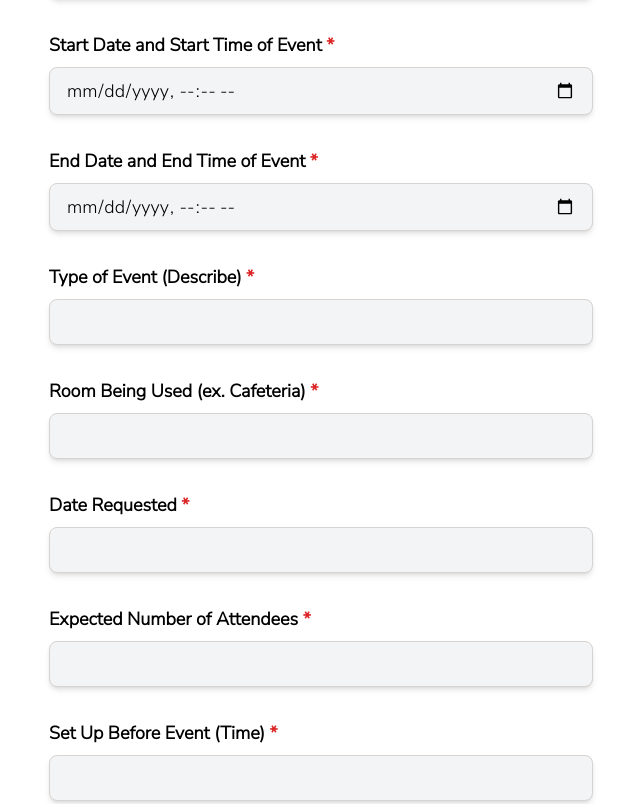
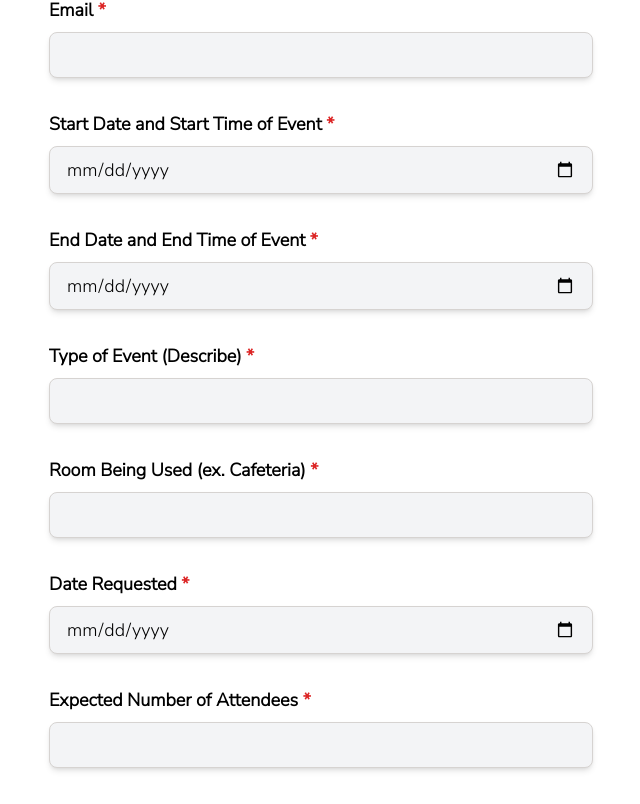
Before and after one commit to nargis764/Church_Website_Project, a Next.js app in the folder jtgs/: page /facility-scheduling-form in a window 1280 px wide. Shown: the part 1052-1856 px from the top of the page, without its empty margins (319-959 px from the left). Built offline with nearby package versions, Linux system fonts and the light colour scheme; a web font is replaced by a local one.

Commit message:
emailjs library working simply

```diff
--- a/jtgs/package.json
+++ b/jtgs/package.json
@@ -10,6 +10,7 @@
     "export": "next export"
   },
   "dependencies": {
+    "@emailjs/browser": "^3.6.2",
     "@fortawesome/fontawesome-svg-core": "^6.1.1",
     "@fortawesome/free-brands-svg-icons": "^6.1.1",
     "@fortawesome/free-regular-svg-icons": "^6.1.1",
--- a/jtgs/pages/facility-scheduling-form.js
+++ b/jtgs/pages/facility-scheduling-form.js
@@ -1,13 +1,30 @@
-import React from 'react'
+import React, { useRef } from 'react';
 import { FontAwesomeIcon } from "@fortawesome/react-fontawesome";
 import { faAsterisk } from "@fortawesome/free-solid-svg-icons";
 import ReCAPTCHA from "react-google-recaptcha";
 import Image from "next/image";
+import emailjs from '@emailjs/browser';
 
 
 
 
 const FacilitySchedulingForm = () => {
+
+    const form = useRef();
+
+    const sendEmail = (e) => {
+        e.preventDefault();
+
+        //account required for info
+        // emailjs.sendForm('YOUR_SERVICE_ID', 'YOUR_TEMPLATE_ID', form.current, 'YOUR_PUBLIC_KEY')
+        emailjs.sendForm('service_26sgdkw', 'template_5l62d8k', form.current, 'iaiLgMDyRL7o2dAmK')
+            .then((result) => {
+                console.log(result.text);
+            }, (error) => {
+                console.log(error.text);
+            });
+    };
+
 
     let imgURL =
         "https://images.pexels.com/photos/701816/pexels-photo-701816.jpeg?auto=compress&cs=tinysrgb&w=1260&h=750&dpr=1";
@@ -38,13 +55,29 @@ const FacilitySchedulingForm = () => {
 
             <p className="text-lg lg:mx-48">Fields marked with an <span className="text-red-600"> &#42; </span> are required</p>
 
-            <form className="lg:mx-48">
+
+
+            <form className="lg:mx-48" ref={form} onSubmit={sendEmail}>
+
+                <label>Name</label>
+                <input type="text" name="user_name" />
+
+                <label>Email</label>
+                <input type="email" name="user_email" />
+
+                <label>Message</label>
+                <textarea name="message" />
+
+
+
+
+
                 <div className="flex flex-col">
                     <label className="text-lg font-bold my-2">
                         Date
                     </label>
 
-                    <input type="date" className="border border-stone-300 bg-gray-100 rounded-lg text-lg px-4 py-2 shadow-md" placeholder="" />
+                    <input type="date" name="date" className="border border-stone-300 bg-gray-100 rounded-lg text-lg px-4 py-2 shadow-md" placeholder="" />
                 </div>
 
 
@@ -53,7 +86,7 @@ const FacilitySchedulingForm = () => {
                         Contact Name <span className="text-red-600"> &#42; </span>
                     </label>
 
-                    <input type="text" className="border border-stone-300 bg-gray-100 rounded-lg text-lg px-4 py-2 shadow-md" />
+                    <input type="text" name="contact_name" className="border border-stone-300 bg-gray-100 rounded-lg text-lg px-4 py-2 shadow-md" />
                 </div>
 
 
@@ -62,7 +95,7 @@ const FacilitySchedulingForm = () => {
                         Sponsor Name (Organization) <span className="text-red-600"> &#42; </span>
                     </label>
 
-                    <input type="text" className="border border-stone-300 bg-gray-100 rounded-lg text-lg px-4 py-2 shadow-md" />
+                    <input type="text" name="sponsor_name" className="border border-stone-300 bg-gray-100 rounded-lg text-lg px-4 py-2 shadow-md" />
                 </div>
 
 
@@ -71,7 +104,7 @@ const FacilitySchedulingForm = () => {
                         Telephone <span className="text-red-600"> &#42; </span>
                     </label>
 
-                    <input type="text" className="border border-stone-300 bg-gray-100 rounded-lg text-lg px-4 py-2 shadow-md" />
+                    <input type="text" name="telephone" className="border border-stone-300 bg-gray-100 rounded-lg text-lg px-4 py-2 shadow-md" />
                 </div>
 
 
@@ -80,7 +113,7 @@ const FacilitySchedulingForm = () => {
                         Email <span className="text-red-600"> &#42; </span>
                     </label>
 
-                    <input type="text" className="border border-stone-300 bg-gray-100 rounded-lg text-lg px-4 py-2 shadow-md" />
+                    <input type="email" name="email" className="border border-stone-300 bg-gray-100 rounded-lg text-lg px-4 py-2 shadow-md" />
                 </div>
 
 
@@ -89,7 +122,8 @@ const FacilitySchedulingForm = () => {
                         Start Date and Start Time of Event <span className="text-red-600"> &#42; </span>
                     </label>
 
-                    <input type="datetime-local" className="border border-stone-300 bg-gray-100 rounded-lg text-lg px-4 py-2 shadow-md" />
+                    {/* <input type="datetime-local" name="start_time" className="border border-stone-300 bg-gray-100 rounded-lg text-lg px-4 py-2 shadow-md" /> */}
+                    <input type="date" name="start_time" className="border border-stone-300 bg-gray-100 rounded-lg text-lg px-4 py-2 shadow-md" />
                 </div>
 
 
@@ -98,7 +132,8 @@ const FacilitySchedulingForm = () => {
                         End Date and End Time of Event <span className="text-red-600"> &#42; </span>
                     </label>
 
-                    <input type="datetime-local" className="border border-stone-300 bg-gray-100 rounded-lg text-lg px-4 py-2 shadow-md" />
+                    {/* <input type="datetime-local" name="end_time" className="border border-stone-300 bg-gray-100 rounded-lg text-lg px-4 py-2 shadow-md" /> */}
+                    <input type="date" name="end_time" className="border border-stone-300 bg-gray-100 rounded-lg text-lg px-4 py-2 shadow-md" />
                 </div>
 
 
@@ -107,7 +142,7 @@ const FacilitySchedulingForm = () => {
                         Type of Event (Describe)<span className="text-red-600"> &#42; </span>
                     </label>
 
-                    <input type="text" className="border border-stone-300 bg-gray-100 rounded-lg text-lg px-4 py-2 shadow-md" />
+                    <input type="text" name="event_type" className="border border-stone-300 bg-gray-100 rounded-lg text-lg px-4 py-2 shadow-md" />
                 </div>
 
 
@@ -116,7 +151,7 @@ const FacilitySchedulingForm = () => {
                         Room Being Used (ex. Cafeteria)<span className="text-red-600"> &#42; </span>
                     </label>
 
-                    <input type="text" className="border border-stone-300 bg-gray-100 rounded-lg text-lg px-4 py-2 shadow-md" />
+                    <input type="text" name="room_requested" className="border border-stone-300 bg-gray-100 rounded-lg text-lg px-4 py-2 shadow-md" />
                 </div>
 
 
@@ -125,7 +160,7 @@ const FacilitySchedulingForm = () => {
                         Date Requested <span className="text-red-600"> &#42; </span>
                     </label>
 
-                    <input type="text" className="border border-stone-300 bg-gray-100 rounded-lg text-lg px-4 py-2 shadow-md" />
+                    <input type="date" name="date_requested" className="border border-stone-300 bg-gray-100 rounded-lg text-lg px-4 py-2 shadow-md" />
                 </div>
 
 
@@ -134,7 +169,7 @@ const FacilitySchedulingForm = () => {
                         Expected Number of Attendees <span className="text-red-600"> &#42; </span>
                     </label>
 
-                    <input type="text" className="border border-stone-300 bg-gray-100 rounded-lg text-lg px-4 py-2 shadow-md" />
+                    <input type="number" name="attendees" className="border border-stone-300 bg-gray-100 rounded-lg text-lg px-4 py-2 shadow-md" />
                 </div>
 
 
@@ -143,7 +178,7 @@ const FacilitySchedulingForm = () => {
                         Set Up Before Event (Time) <span className="text-red-600"> &#42; </span>
                     </label>
 
-                    <input type="text" className="border border-stone-300 bg-gray-100 rounded-lg text-lg px-4 py-2 shadow-md" />
+                    <input type="date" name="setup_time" className="border border-stone-300 bg-gray-100 rounded-lg text-lg px-4 py-2 shadow-md" />
                 </div>
 
 
@@ -152,7 +187,7 @@ const FacilitySchedulingForm = () => {
                         Clean Up After Event (Time) <span className="text-red-600"> &#42; </span>
                     </label>
 
-                    <input type="text" className="border border-stone-300 bg-gray-100 rounded-lg text-lg px-4 py-2 shadow-md" />
+                    <input type="text" name="cleanup_time" className="border border-stone-300 bg-gray-100 rounded-lg text-lg px-4 py-2 shadow-md" />
                 </div>
 
 
@@ -161,7 +196,7 @@ const FacilitySchedulingForm = () => {
                         Special Instructions
                     </label>
 
-                    <textarea type="text" rows="8" className="border border-stone-300 bg-gray-100 rounded-lg text-lg px-4 py-2 shadow-md" />
+                    <textarea type="text" name="instructions" rows="8" className="border border-stone-300 bg-gray-100 rounded-lg text-lg px-4 py-2 shadow-md" />
                 </div>
 
 
@@ -205,11 +240,18 @@ const FacilitySchedulingForm = () => {
                 // onChange={onChange}
                 />
 
-                <button
+                {/* <button
                     className="mb-24 mt-10 text-lg text-white bg-black px-5 py-3 shadow-lg shadow-gray-400 rounded-lg hover:bg-gray-800 ease-in"
                     onClick={handleClick}>
                     Submit
-                </button>
+                </button> */}
+
+                <input
+                className="mb-24 mt-10 text-lg text-white bg-black
+                px-5 py-3 shadow-lg shadow-gray-400 rounded-lg
+                hover:bg-gray-800 ease-in"
+                type="submit"
+                value="Send" />
             </form>
 
         </div>
```
Also changed, not shown: 1 other file (tests, documents, lock files or other folders).
